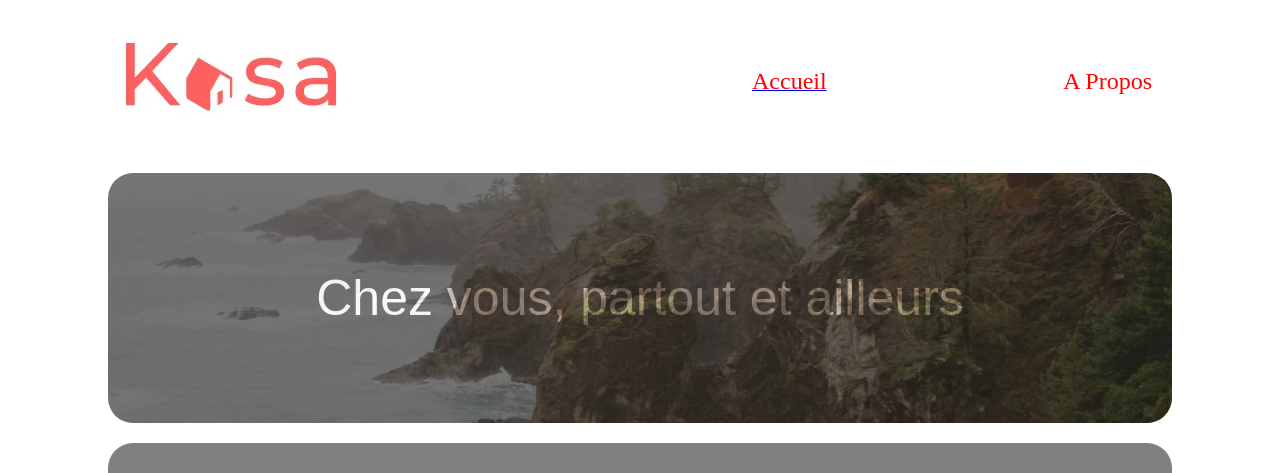
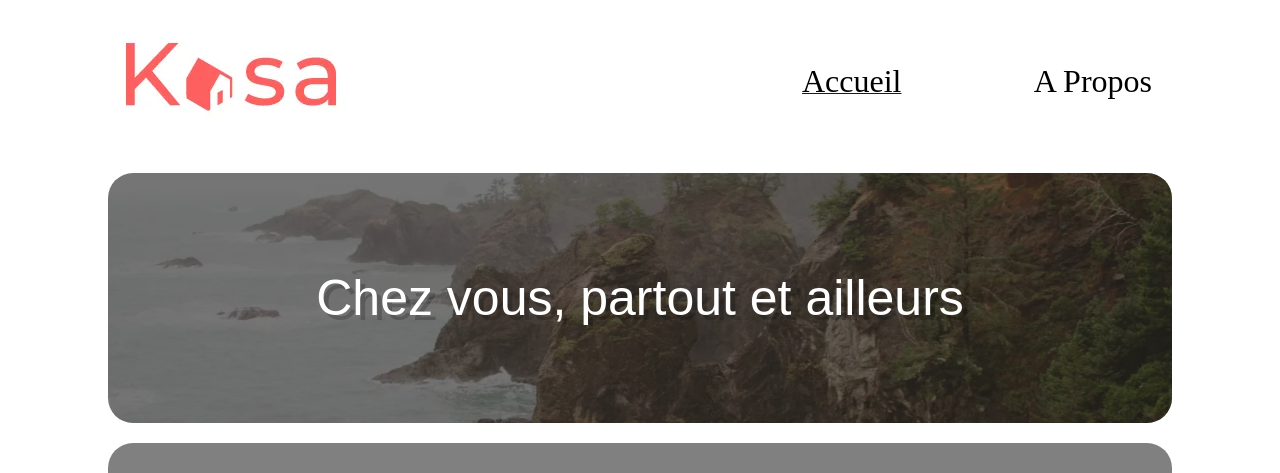
Before and after one commit to SpiderWeb-code/Projet-6_React, a React (Create React App) app: page / in a window 1280 px wide. Shown: the top 473 px of the page. Built offline with nearby package versions, Linux system fonts and the light colour scheme.

Commit message:
Changement du css de Navigation et section image

```diff
--- a/src/Components/Navigation/navigation.css
+++ b/src/Components/Navigation/navigation.css
@@ -2,15 +2,15 @@
     display:flex;
     justify-content: space-between;
     align-items: center;
-    width:400px;
+    width:350px;
 }
 #p-navigation{
     text-decoration: underline
 }
 .nav-link{
-    font-size: 150%;
+    font-size: 200%;
     font-weight: 100;
-    color: red;
+    color: black;
 }
 .link-without-bar{
     text-decoration: none;
--- a/src/Components/SectionImage/section-image.css
+++ b/src/Components/SectionImage/section-image.css
@@ -9,6 +9,8 @@
 }
 
 #container-section-image h1{
+    text-shadow: 5px 5px 0px rgba(0, 0, 0, 0.2);
+    z-index: 1;
     display:flex;
     position:absolute;
     font-size:50px;
@@ -18,6 +20,7 @@
 }
 
 #container-section-image img{
+    z-index: 0;
     height: 250px;
     object-fit: cover;
     width: 100%;
```
